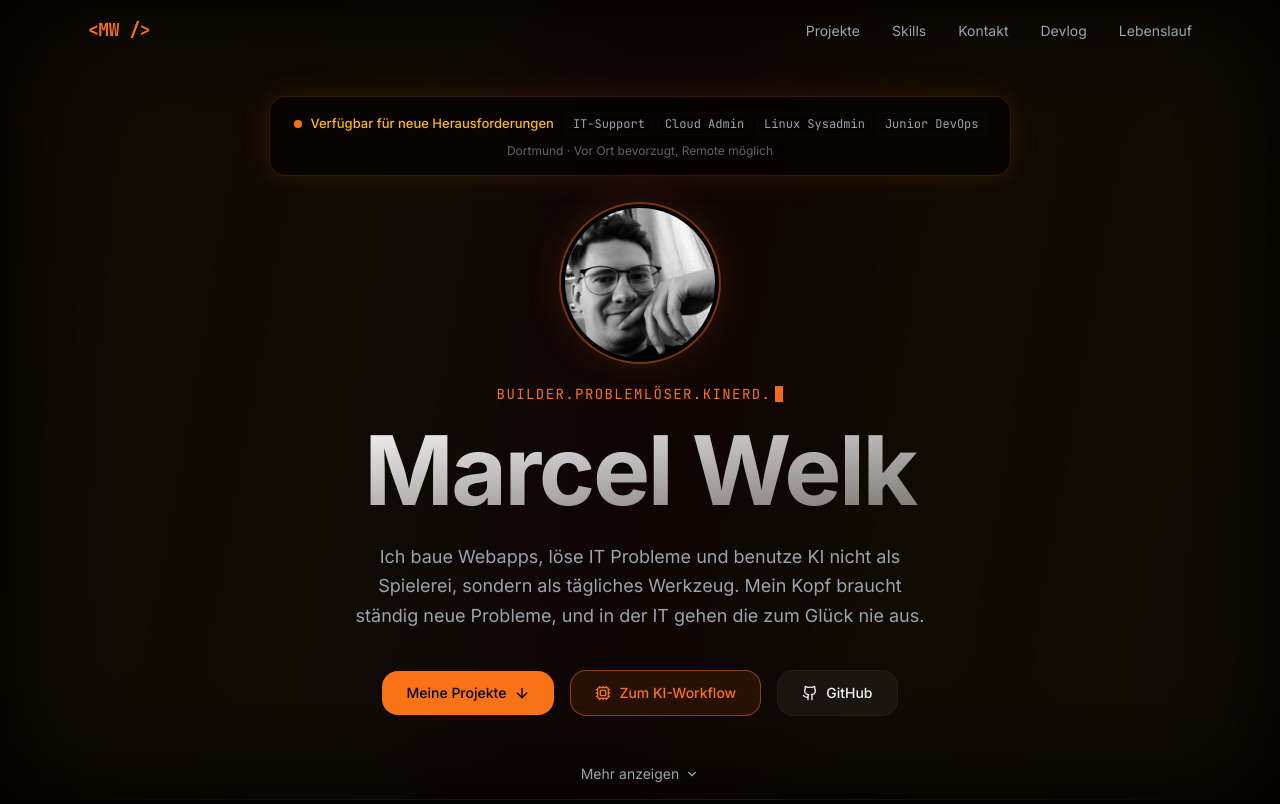
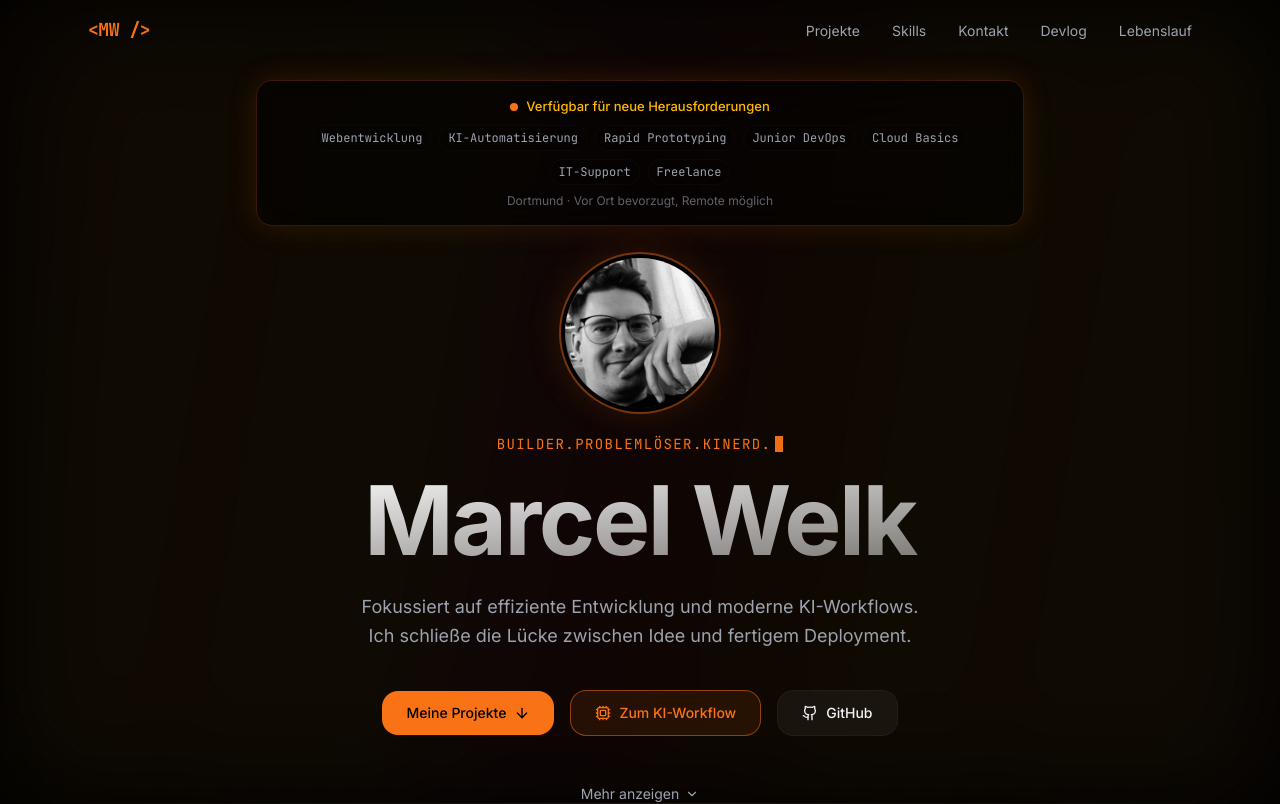
Before and after one commit to celtechstarter/portfolio, a Next.js app: page / in a window 1280 px wide. Shown: the top 804 px of the page. Built offline with nearby package versions, Linux system fonts and the light colour scheme.

Commit message:
Update SEO metadata and hero section tags

```diff
--- a/app/layout.tsx
+++ b/app/layout.tsx
@@ -8,8 +8,8 @@ const _inter = Inter({ subsets: ['latin'], variable: '--font-inter' })
 const _jetbrainsMono = JetBrains_Mono({ subsets: ['latin'], variable: '--font-jetbrains-mono' })
 
 export const metadata: Metadata = {
-  title: 'Marcel Welk | IT-Techniker & Entwickler',
-  description: 'IT-Techniker und Entwickler aus Deutschland. Spezialisiert auf Cloud Administration, Linux, Web Development mit React & TypeScript und KI-gestützte Automatisierung. Portfolio mit Projekten zu AI Agentic Engineering, DevOps und modernen Webapplikationen.',
+  title: 'Marcel Welk | Builder. Problemlöser. KINerd.',
+  description: 'Leidenschaftlicher Entwickler mit Fokus auf KI-gestützte Effizienz. Ich baue Lösungen, die funktionieren – direkt, ehrlich und technisch am Puls der Zeit.',
   keywords: ['Marcel Welk', 'IT-Techniker', 'Entwickler', 'IT-Support', 'Cloud Administration', 'Linux', 'DevOps', 'React', 'TypeScript', 'Portfolio', 'AI Agentic Engineering', 'KI', 'Automatisierung', 'AWS', 'Azure', 'Vercel'],
   authors: [{ name: 'Marcel Welk' }],
   robots: {
@@ -26,8 +26,8 @@ export const metadata: Metadata = {
     },
   },
   openGraph: {
-    title: 'Marcel Welk | IT-Techniker & Entwickler',
-    description: 'IT-Techniker und Entwickler. Cloud Administration, Linux, React, TypeScript und KI-gestützte Automatisierung.',
+    title: 'Marcel Welk | Builder. Problemlöser. KINerd.',
+    description: 'Leidenschaftlicher Entwickler mit Fokus auf KI-gestützte Effizienz. Ich baue Lösungen, die funktionieren – direkt, ehrlich und technisch am Puls der Zeit.',
     type: 'website',
     locale: 'de_DE',
     url: 'https://marcel-welk.vercel.app',
--- a/components/hero.tsx
+++ b/components/hero.tsx
@@ -40,7 +40,7 @@ function MagneticButton({ children, className, href, target, rel }: any) {
 }
 
 export function Hero() {
-  const slogan = "Builder. Problemlöser. KI Nerd."
+  const slogan = "Builder. Problemlöser. KINerd."
 
   return (
     <section className="relative flex min-h-screen items-center justify-center overflow-hidden px-6">
@@ -66,11 +66,11 @@ export function Hero() {
               <span className="status-dot" />
               <span className="text-[13px] font-medium text-amber-400">Verfügbar für neue Herausforderungen</span>
             </div>
-            <div className="flex flex-wrap justify-center gap-1.5">
-              {["IT-Support", "Cloud Admin", "Linux Sysadmin", "Junior DevOps"].map((tag) => (
+            <div className="flex flex-wrap justify-center gap-2">
+              {['Webentwicklung', 'KI-Automatisierung', 'Rapid Prototyping', 'Junior DevOps', 'Cloud Basics', 'IT-Support', 'Freelance'].map((tag) => (
                 <span
                   key={tag}
-                  className="rounded border border-border/30 px-1.5 py-0.5 font-mono text-xs text-muted-foreground"
+                  className="rounded-md border border-border/30 bg-black/20 px-2 py-1 font-mono text-xs text-muted-foreground transition-all duration-300 hover:border-primary/50 hover:bg-primary/5 hover:text-primary"
                 >
                   {tag}
                 </span>
@@ -134,7 +134,7 @@ export function Hero() {
           transition={{ duration: 0.6, delay: 1.0 }}
           className="mx-auto mb-10 max-w-xl text-lg leading-relaxed text-muted-foreground text-pretty"
         >
-          Ich baue Webapps, löse IT Probleme und benutze KI nicht als Spielerei, sondern als tägliches Werkzeug. Mein Kopf braucht ständig neue Probleme, und in der IT gehen die zum Glück nie aus.
+          Fokussiert auf effiziente Entwicklung und moderne KI-Workflows. Ich schließe die Lücke zwischen Idee und fertigem Deployment.
         </motion.p>
 
         <motion.div
```
Also changed, not shown: public/robots.txt.
